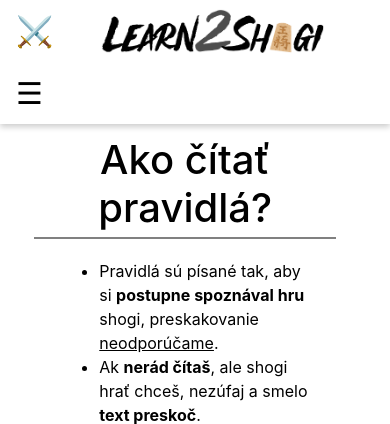
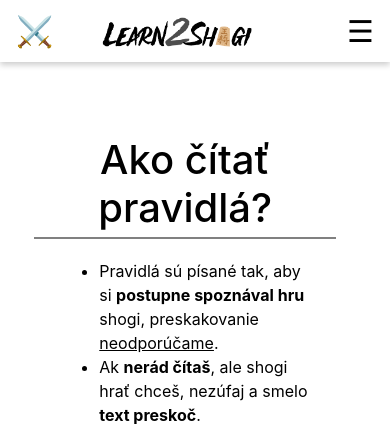
Before and after one commit to mihalova/Learn2Shogi, a PHP site: page /rules.html in a window 390 px wide. Shown: the top 424 px of the page. Run offline with PHP 8.4, Linux system fonts and the light colour scheme.

Commit message:
responsive mobile

```diff
--- a/navbarStyle.css
+++ b/navbarStyle.css
@@ -61,6 +61,9 @@
         display: block;
         width: 100%;
     }
+    .navbar-brand img {
+        width: 150px;
+    }
     .dropdown:hover .dropdown-menu {
         display: block;
         width: 100%;
--- a/rules.html
+++ b/rules.html
@@ -21,7 +21,7 @@
         &#9876;
     </button>
     <a class="navbar-brand" href="index.html">
-        <img src="pictures/logo2.png" width="223" height="" alt="Learn2Shogi logo">
+        <img src="pictures/logo2.png" width="200px" height="" alt="Learn2Shogi logo">
     </a>
     <button class="navbar-toggler" type="button" data-toggle="collapse" data-target="#navbarSupportedContent"
             aria-controls="navbarSupportedContent" aria-expanded="false" aria-label="Toggle navigation">&#9776;
```
